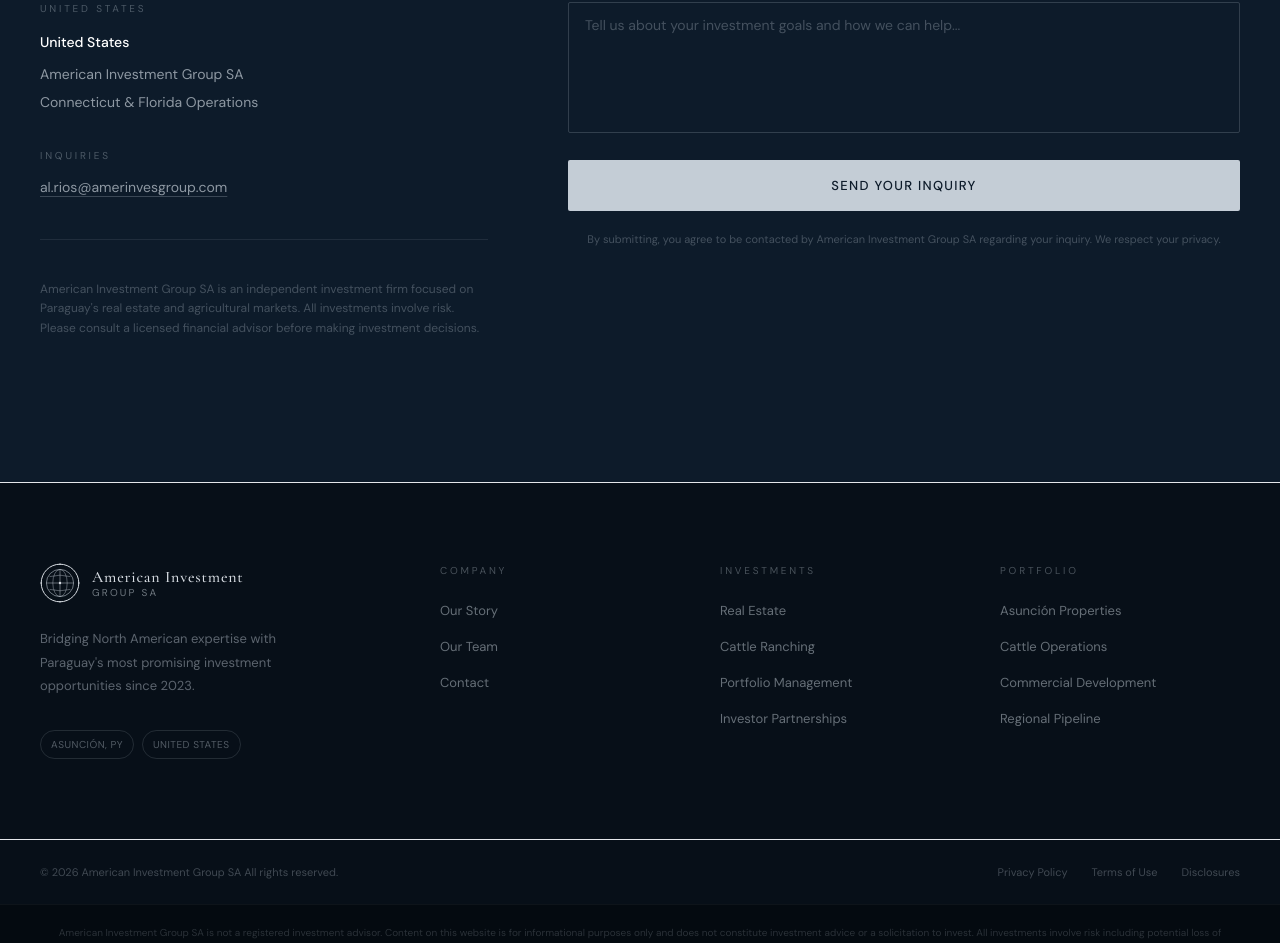
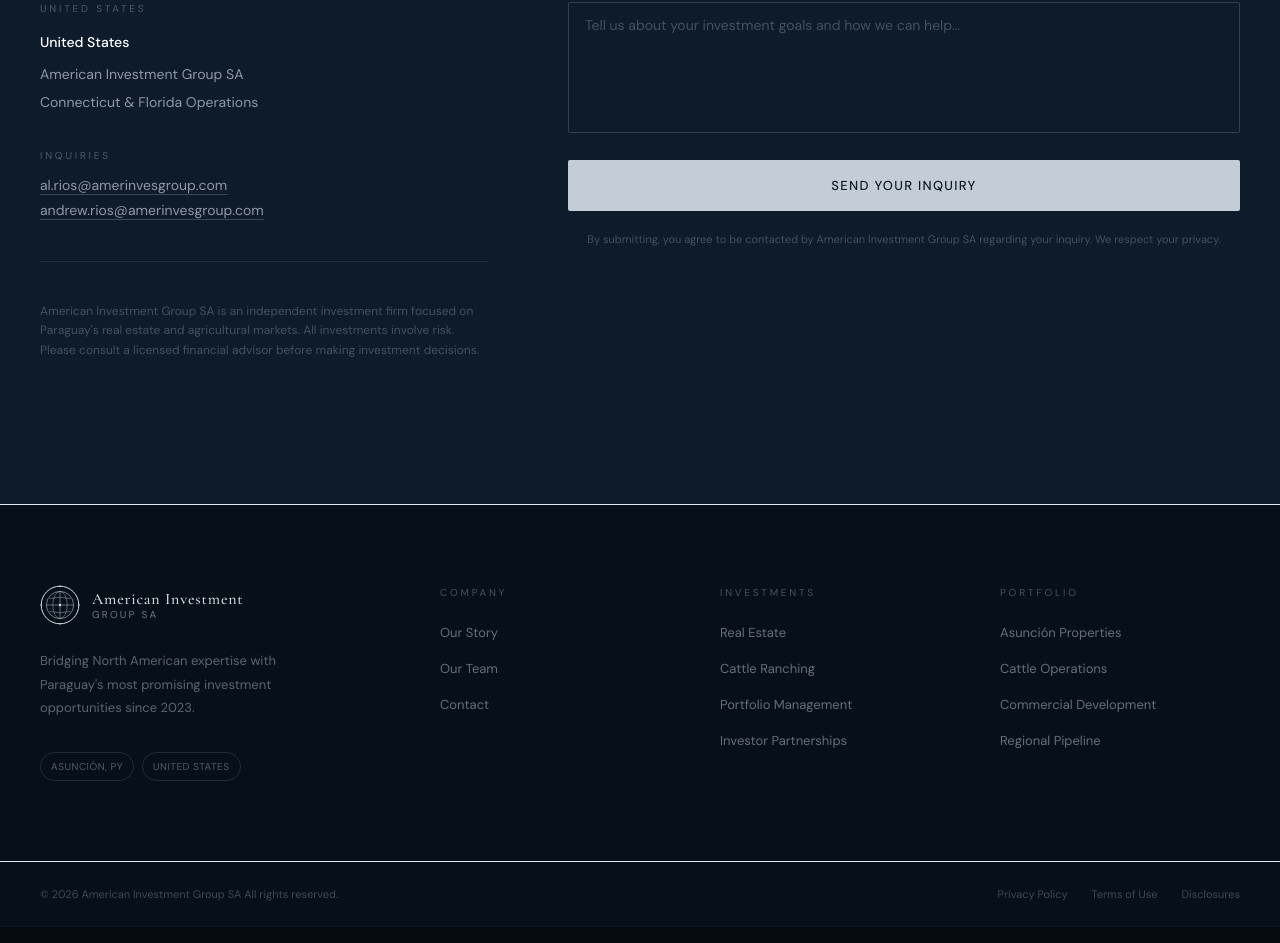
Before and after one commit to arios813/aig-website, a Next.js app: page / in a window 1280 px wide. Shown: the part 6716-7659 px from the top of the page. Built offline with nearby package versions, Linux system fonts and the light colour scheme.

Commit message:
Add andrew.rios as second inquiries email

```diff
--- a/app/api/contact/route.ts
+++ b/app/api/contact/route.ts
@@ -9,7 +9,7 @@
 
     await resend.emails.send({
       from: 'AIG Website <noreply@amerinvesgroup.com>',
-      to: 'al.rios@amerinvesgroup.com',
+      to: ['al.rios@amerinvesgroup.com', 'andrew.rios@amerinvesgroup.com'],
       replyTo: email,
       subject: `New Inquiry: ${interest || 'General'} — ${firstName} ${lastName}`,
       html: `
--- a/components/Contact.tsx
+++ b/components/Contact.tsx
@@ -117,9 +117,15 @@
                 </div>
                 <a
                   href={`mailto:${c.offices.email}`}
-                  className="font-sans text-[14px] text-[#C4CDD6]/70 hover:text-[#C4CDD6] transition-colors duration-200 underline underline-offset-4 decoration-[#C4CDD6]/25"
+                  className="block font-sans text-[14px] text-[#C4CDD6]/70 hover:text-[#C4CDD6] transition-colors duration-200 underline underline-offset-4 decoration-[#C4CDD6]/25"
                 >
                   {c.offices.email}
+                </a>
+                <a
+                  href={`mailto:${c.offices.email2}`}
+                  className="block font-sans text-[14px] text-[#C4CDD6]/70 hover:text-[#C4CDD6] transition-colors duration-200 underline underline-offset-4 decoration-[#C4CDD6]/25 mt-1"
+                >
+                  {c.offices.email2}
                 </a>
               </div>
             </div>
--- a/locales/en.ts
+++ b/locales/en.ts
@@ -244,6 +244,7 @@
       usName: 'United States',
       usAddress: 'American Investment Group SA\nConnecticut & Florida Operations',
       email: 'al.rios@amerinvesgroup.com',
+      email2: 'andrew.rios@amerinvesgroup.com',
     },
     disclaimer:
       "American Investment Group SA is an independent investment firm focused on Paraguay's real estate and agricultural markets. All investments involve risk. Please consult a licensed financial advisor before making investment decisions.",
--- a/locales/es.ts
+++ b/locales/es.ts
@@ -246,6 +246,7 @@
       usName: 'Estados Unidos',
       usAddress: 'American Investment Group SA\nOperaciones en Connecticut y Florida',
       email: 'al.rios@amerinvesgroup.com',
+      email2: 'andrew.rios@amerinvesgroup.com',
     },
     disclaimer:
       'American Investment Group SA es una firma de inversión independiente enfocada en los mercados inmobiliarios y agrícolas de Paraguay. Todas las inversiones conllevan riesgo. Consulte a un asesor financiero autorizado antes de tomar decisiones de inversión.',
```
